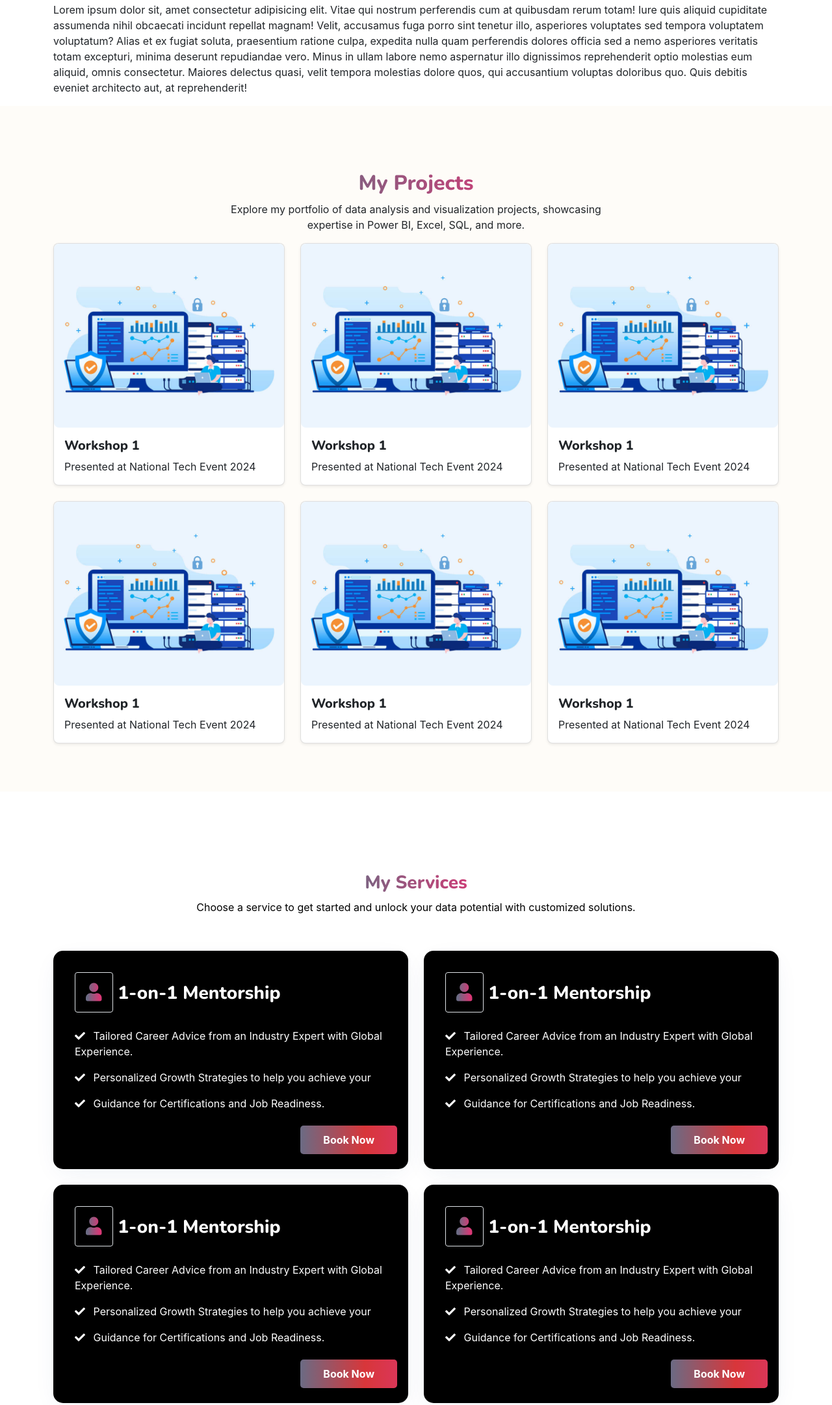
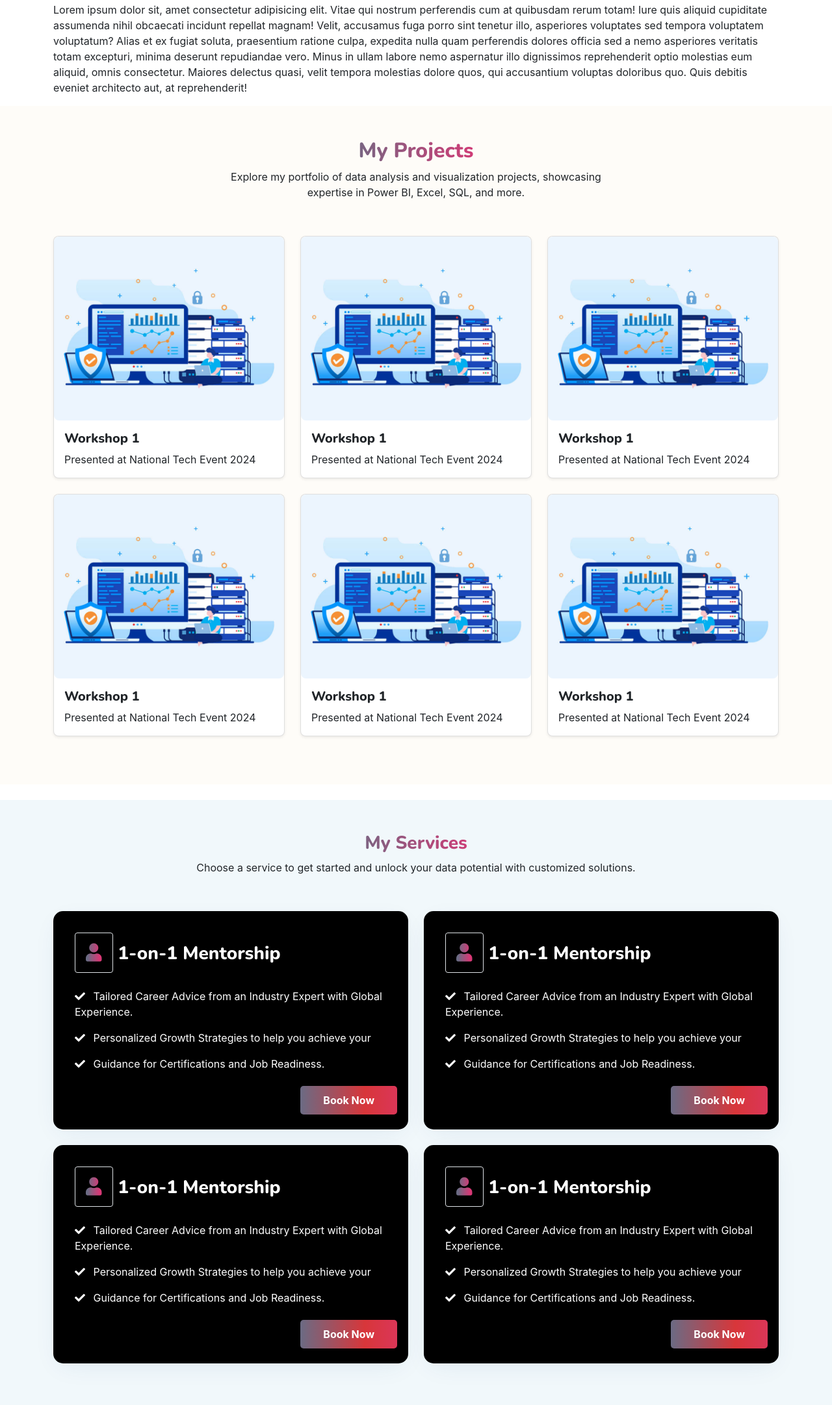
Before and after one commit to jibon969/Blog-Website, a plain HTML site: page index.html in a window 1280 px wide. Shown: the part 1124-3286 px from the top of the page at 65% size. Drawn offline with nearby package versions, Linux system fonts and the light colour scheme.

Commit message:
added some css

```diff
--- a/css/style.css
+++ b/css/style.css
@@ -173,9 +173,17 @@ a {
 ======================================================= */
 #projects{
     background-color: #FEFCF8;
-    padding-top: 100px;
+    padding-top: 50px;
     padding-bottom: 50px;
     overflow: hidden;
+}
+
+.project-title{
+    text-align: center;
+    max-width: 700px;
+    margin-left: auto;
+    margin-right: auto;
+    margin-bottom: 55px;
 }
 
 .project-img {
@@ -358,10 +366,10 @@ a {
    servicesArea section
 ======================================================= */
 
-.servicesArea {
+#services {
     background-color: #f1f8fb;
-    padding-top: 100px;
-    padding-bottom: 70px;
+    padding-top: 50px;
+    padding-bottom: 50px;
     overflow: hidden;
     display: block;
 }
--- a/index.html
+++ b/index.html
@@ -311,13 +311,12 @@
     <br>
 
 
-
     <!--7.Services -->
-    <section id="services" class="myServices">
+    <section id="services">
       <div class="container">
         <div class="row">
           <div class="col">
-            <div class="services-title text-center">
+            <div class="services-title">
               <h3 class="gradientText">My Services</h3>
               <p>
                 Choose a service to get started and unlock your data potential with customized solutions.
```
